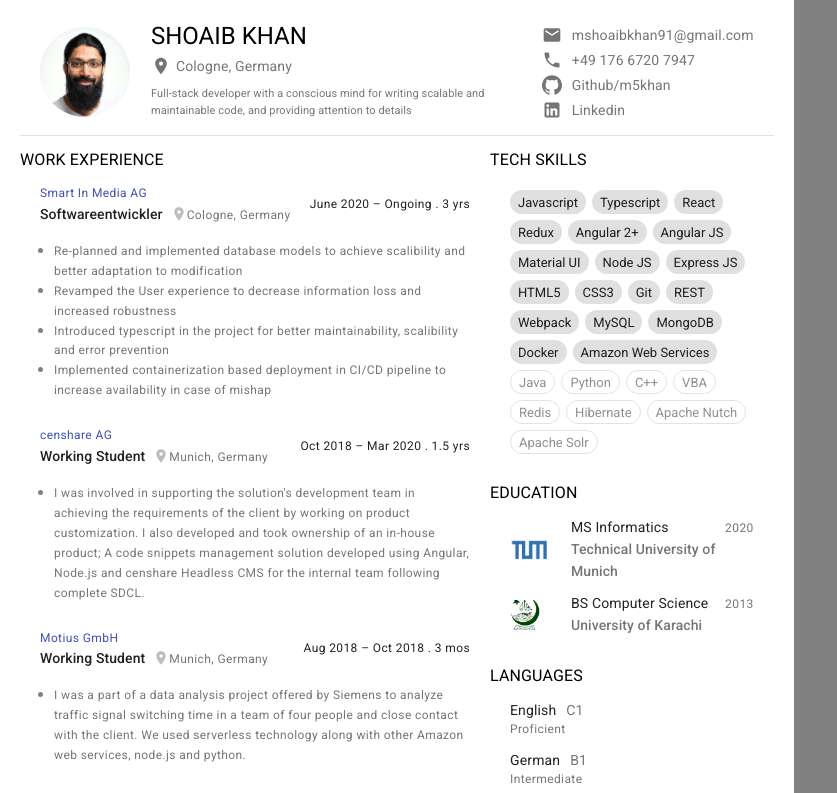
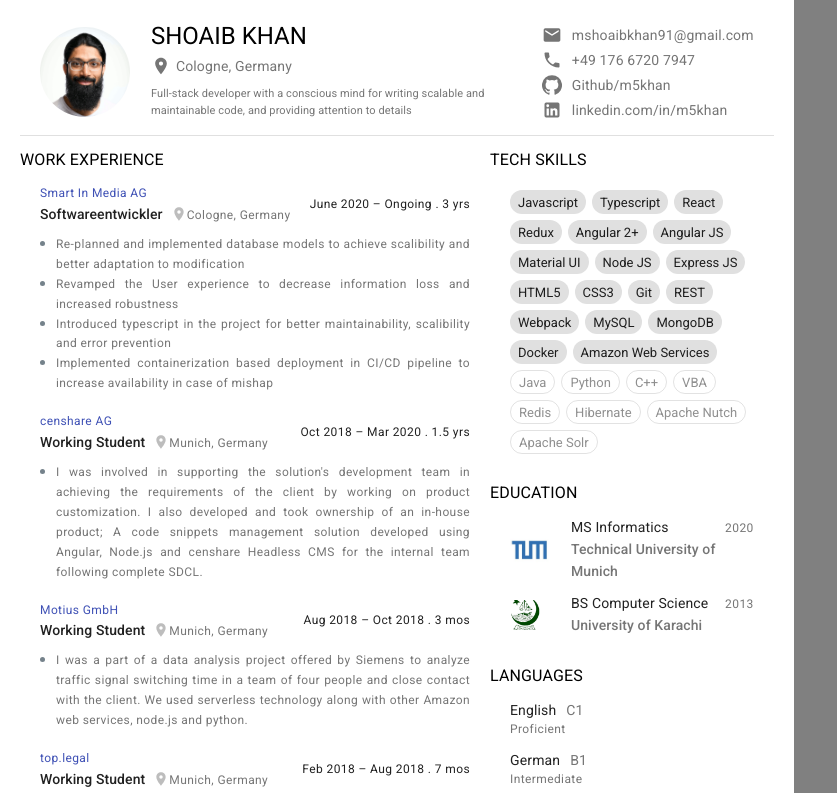
Before and after one commit to m5khan/my-cv, a React (Create React App) app: page / in a window 1280 px wide. Shown: the top 793 px of the page, without its empty margins (0-837 px from the left). Built offline with nearby package versions, Linux system fonts and the light colour scheme.

Commit message:
update linkedIn link

```diff
--- a/src/components/Experience.jsx
+++ b/src/components/Experience.jsx
@@ -30,7 +30,13 @@ const Experience = (props) => {
                     <Typography align="right" variant="caption" component="p" color="textPrimary">{props.duration}</Typography>
                 </Grid>
             </Grid>
-            <ul style={{ paddingInlineStart: '14px', color: "#75828b", lineHeight: '0px' }}>
+            <ul style={{
+                paddingInlineStart: '16px',
+                color: "#75828b",
+                lineHeight: '0px',
+                textAlign: 'justify',
+                margin: '9px 0',
+             }}>
                 {contents(props.content)}
             </ul>
         </>
--- a/src/components/Header.jsx
+++ b/src/components/Header.jsx
@@ -56,7 +56,7 @@ const Header = () => {
                 <GitHubIcon color="action" style={{verticalAlign: 'top', paddingRight: '10px'}} fontSize="small"></GitHubIcon><Typography variant="body2" component="span"><Link color="textSecondary" href="https://github.com/m5khan">Github/m5khan</Link></Typography>
                 </SBox>
                 <SBox>
-                <LinkedInIcon color="action" style={{verticalAlign: 'top', paddingRight: '10px'}} fontSize="small"></LinkedInIcon><Typography variant="body2" component="span"><Link color="textSecondary" href="https://www.linkedin.com/in/shoaib-khan-65839687/">Linkedin</Link></Typography>
+                <LinkedInIcon color="action" style={{verticalAlign: 'top', paddingRight: '10px'}} fontSize="small"></LinkedInIcon><Typography variant="body2" component="span"><Link color="textSecondary" href="https://www.linkedin.com/in/m5khan">linkedin.com/in/m5khan</Link></Typography>
                 </SBox>
             </Grid>
         </Grid>
```
